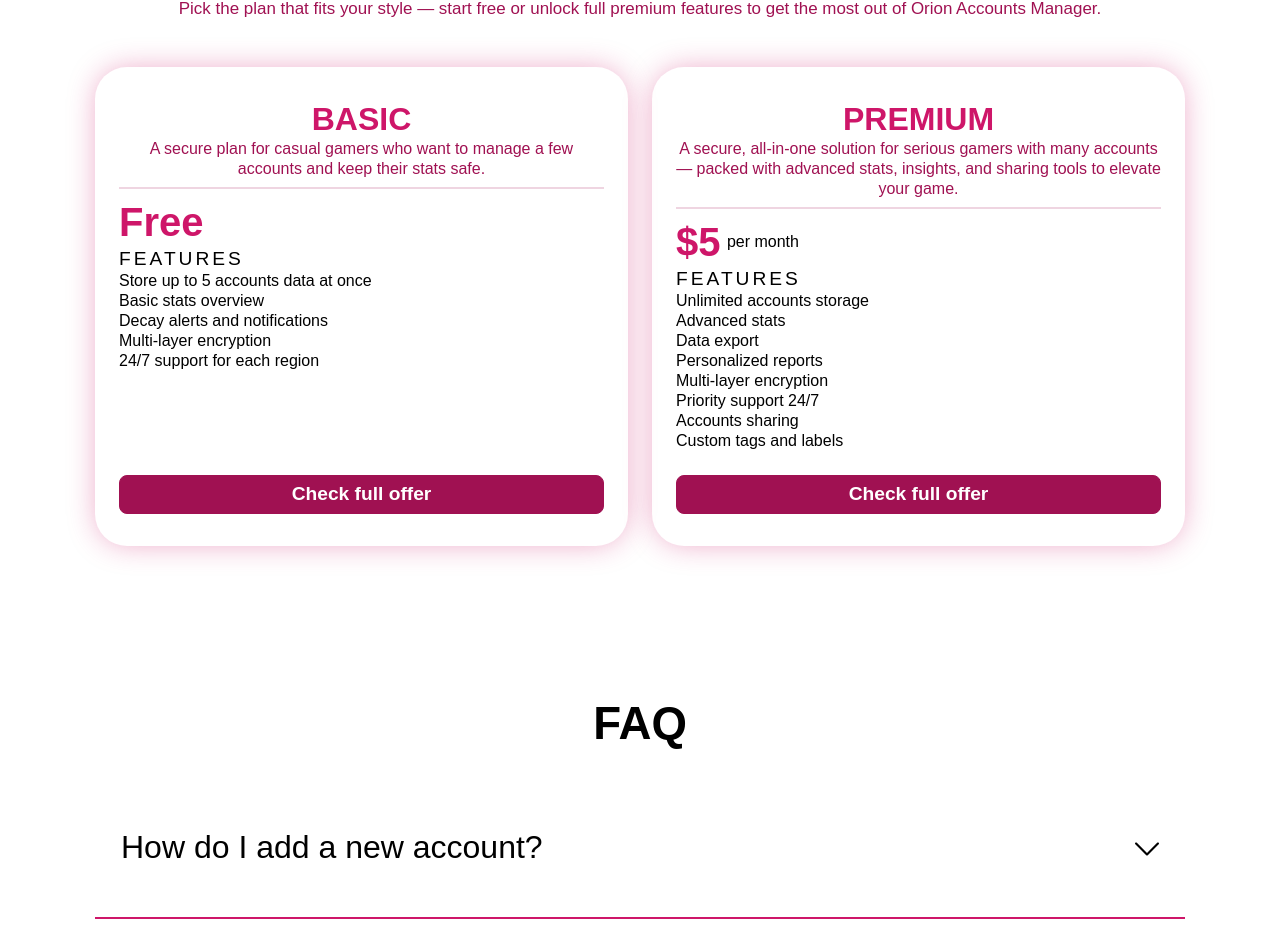
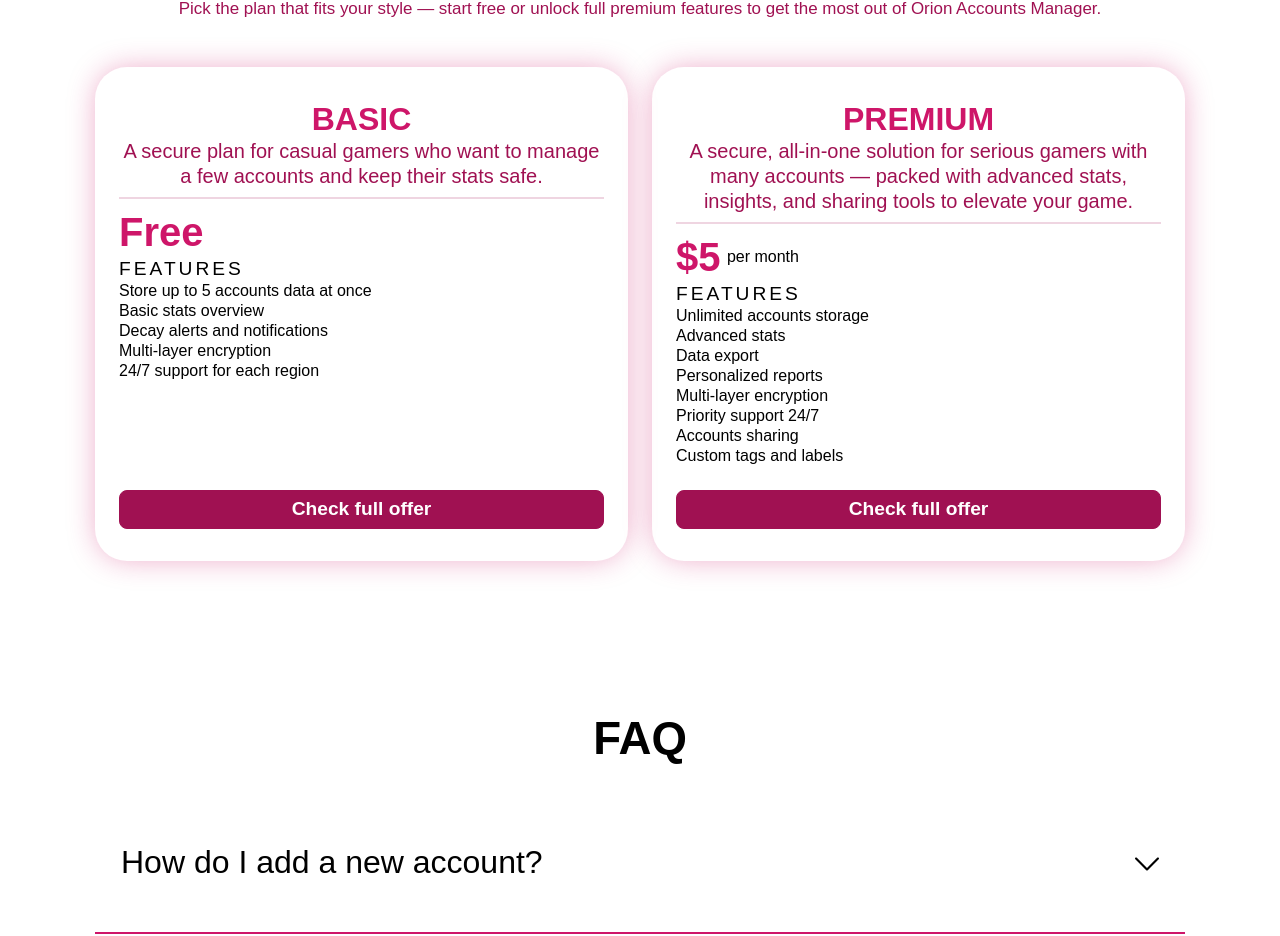
Before and after one commit to JustJabbaaaa/dia, a Nuxt app: page / in a window 1280 px wide. Shown: the part 2054-2990 px from the top of the page. Built offline with nearby package versions, Linux system fonts and the light colour scheme; a web font is replaced by a local one; what mdi-vue would draw is missing.

Commit message:
pricing description fix

```diff
--- a/src/assets/scss/components/_pricing.scss
+++ b/src/assets/scss/components/_pricing.scss
@@ -44,7 +44,8 @@
         }
         &--subtitle{
             text-align: center;
-            font-size:1rem;
+            font-size:1.25rem;
+            font-weight:500;
             color:$primary-dark;
         }
         hr{
```
